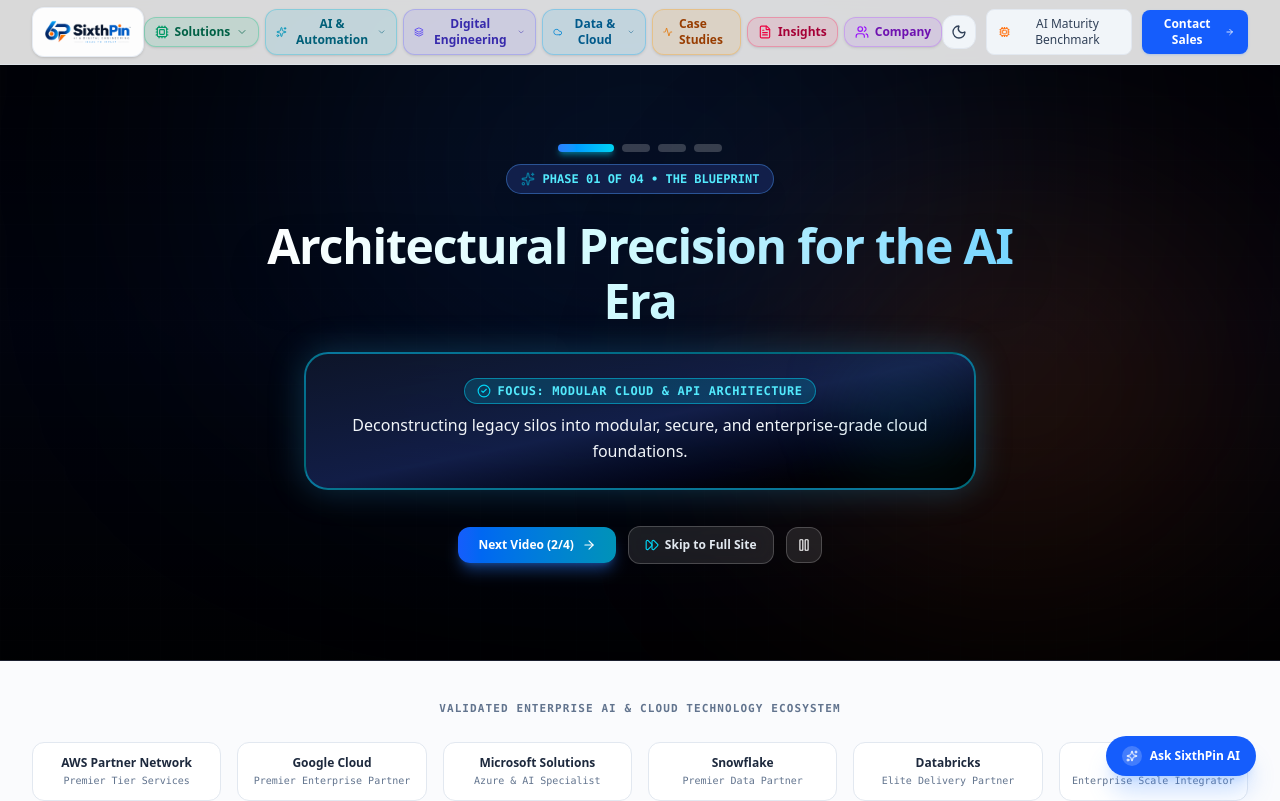
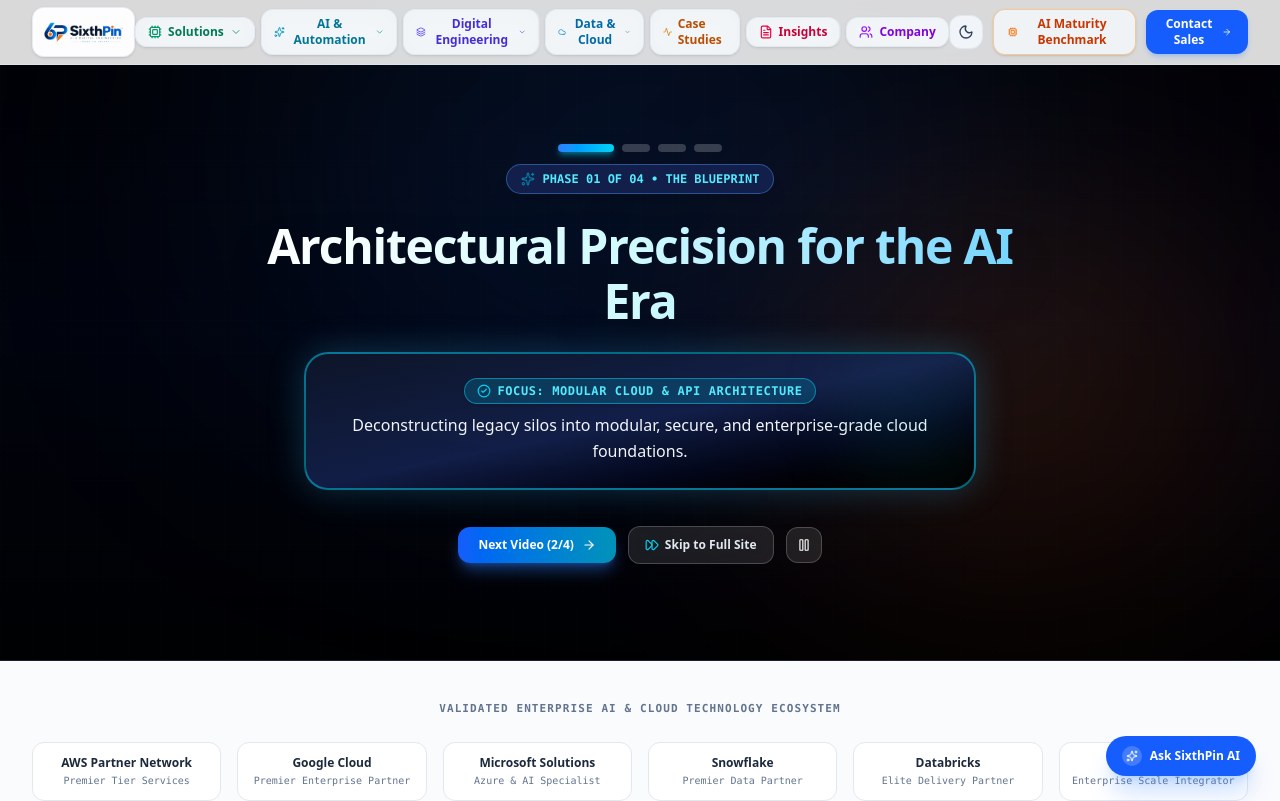
Before and after one commit to prasadkumarg202/sixthPin, a Next.js app: page / in a window 1280 px wide. Shown: the top 801 px of the page. Built offline with nearby package versions, Linux system fonts and the light colour scheme.

Commit message:
Unify nav background with category font colors, add micro-animations and mobile contact button

```diff
--- a/src/components/layout/Navbar.tsx
+++ b/src/components/layout/Navbar.tsx
@@ -94,52 +94,44 @@
   string,
   {
     icon: React.ReactNode;
-    bgClasses: string;
     textClasses: string;
-    activeClasses: string;
+    glowBorder: string;
   }
 > = {
   "Solutions": {
-    icon: <Cpu className="w-3.5 h-3.5 text-emerald-600 dark:text-emerald-400" />,
-    bgClasses: "bg-emerald-500/10 hover:bg-emerald-500/20 border-emerald-500/30 dark:bg-emerald-500/15 dark:border-emerald-500/40",
-    textClasses: "text-emerald-800 dark:text-emerald-300 font-bold",
-    activeClasses: "bg-emerald-500/25 border-emerald-500 text-emerald-900 dark:text-emerald-200 ring-1 ring-emerald-400/50",
+    icon: <Cpu className="w-3.5 h-3.5 text-emerald-600 dark:text-emerald-400 animate-pulse" />,
+    textClasses: "text-emerald-700 dark:text-emerald-300 group-hover:text-emerald-600 dark:group-hover:text-emerald-200 font-extrabold",
+    glowBorder: "hover:border-emerald-400/60 dark:hover:border-emerald-400/60 hover:shadow-emerald-500/10",
   },
   "AI & Automation": {
     icon: <Sparkles className="w-3.5 h-3.5 text-cyan-600 dark:text-cyan-400 animate-spin" style={{ animationDuration: "6s" }} />,
-    bgClasses: "bg-cyan-500/10 hover:bg-cyan-500/20 border-cyan-500/30 dark:bg-cyan-500/15 dark:border-cyan-500/40",
-    textClasses: "text-cyan-800 dark:text-cyan-300 font-bold",
-    activeClasses: "bg-cyan-500/25 border-cyan-500 text-cyan-900 dark:text-cyan-200 ring-1 ring-cyan-400/50",
+    textClasses: "text-cyan-700 dark:text-cyan-300 group-hover:text-cyan-600 dark:group-hover:text-cyan-200 font-extrabold",
+    glowBorder: "hover:border-cyan-400/60 dark:hover:border-cyan-400/60 hover:shadow-cyan-500/10",
   },
   "Digital Engineering": {
-    icon: <Layers className="w-3.5 h-3.5 text-indigo-600 dark:text-indigo-400" />,
-    bgClasses: "bg-indigo-500/10 hover:bg-indigo-500/20 border-indigo-500/30 dark:bg-indigo-500/15 dark:border-indigo-500/40",
-    textClasses: "text-indigo-800 dark:text-indigo-300 font-bold",
-    activeClasses: "bg-indigo-500/25 border-indigo-500 text-indigo-900 dark:text-indigo-200 ring-1 ring-indigo-400/50",
+    icon: <Layers className="w-3.5 h-3.5 text-indigo-600 dark:text-indigo-400 group-hover:scale-110 transition-transform" />,
+    textClasses: "text-indigo-700 dark:text-indigo-300 group-hover:text-indigo-600 dark:group-hover:text-indigo-200 font-extrabold",
+    glowBorder: "hover:border-indigo-400/60 dark:hover:border-indigo-400/60 hover:shadow-indigo-500/10",
   },
   "Data & Cloud": {
-    icon: <Cloud className="w-3.5 h-3.5 text-sky-600 dark:text-sky-400" />,
-    bgClasses: "bg-sky-500/10 hover:bg-sky-500/20 border-sky-500/30 dark:bg-sky-500/15 dark:border-sky-500/40",
-    textClasses: "text-sky-800 dark:text-sky-300 font-bold",
-    activeClasses: "bg-sky-500/25 border-sky-500 text-sky-900 dark:text-sky-200 ring-1 ring-sky-400/50",
+    icon: <Cloud className="w-3.5 h-3.5 text-sky-600 dark:text-sky-400 group-hover:-translate-y-0.5 transition-transform" />,
+    textClasses: "text-sky-700 dark:text-sky-300 group-hover:text-sky-600 dark:group-hover:text-sky-200 font-extrabold",
+    glowBorder: "hover:border-sky-400/60 dark:hover:border-sky-400/60 hover:shadow-sky-500/10",
   },
   "Case Studies": {
-    icon: <Activity className="w-3.5 h-3.5 text-amber-600 dark:text-amber-400" />,
-    bgClasses: "bg-amber-500/10 hover:bg-amber-500/20 border-amber-500/30 dark:bg-amber-500/15 dark:border-amber-500/40",
-    textClasses: "text-amber-800 dark:text-amber-300 font-bold",
-    activeClasses: "bg-amber-500/25 border-amber-500 text-amber-900 dark:text-amber-200 ring-1 ring-amber-400/50",
+    icon: <Activity className="w-3.5 h-3.5 text-amber-600 dark:text-amber-400 animate-pulse" />,
+    textClasses: "text-amber-700 dark:text-amber-300 group-hover:text-amber-600 dark:group-hover:text-amber-200 font-extrabold",
+    glowBorder: "hover:border-amber-400/60 dark:hover:border-amber-400/60 hover:shadow-amber-500/10",
   },
   "Insights": {
-    icon: <FileText className="w-3.5 h-3.5 text-rose-600 dark:text-rose-400" />,
-    bgClasses: "bg-rose-500/10 hover:bg-rose-500/20 border-rose-500/30 dark:bg-rose-500/15 dark:border-rose-500/40",
-    textClasses: "text-rose-800 dark:text-rose-300 font-bold",
-    activeClasses: "bg-rose-500/25 border-rose-500 text-rose-900 dark:text-rose-200 ring-1 ring-rose-400/50",
+    icon: <FileText className="w-3.5 h-3.5 text-rose-600 dark:text-rose-400 group-hover:rotate-6 transition-transform" />,
+    textClasses: "text-rose-700 dark:text-rose-300 group-hover:text-rose-600 dark:group-hover:text-rose-200 font-extrabold",
+    glowBorder: "hover:border-rose-400/60 dark:hover:border-rose-400/60 hover:shadow-rose-500/10",
   },
   "Company": {
-    icon: <Users className="w-3.5 h-3.5 text-purple-600 dark:text-purple-400" />,
-    bgClasses: "bg-purple-500/10 hover:bg-purple-500/20 border-purple-500/30 dark:bg-purple-500/15 dark:border-purple-500/40",
-    textClasses: "text-purple-800 dark:text-purple-300 font-bold",
-    activeClasses: "bg-purple-500/25 border-purple-500 text-purple-900 dark:text-purple-200 ring-1 ring-purple-400/50",
+    icon: <Users className="w-3.5 h-3.5 text-purple-600 dark:text-purple-400 group-hover:scale-105 transition-transform" />,
+    textClasses: "text-purple-700 dark:text-purple-300 group-hover:text-purple-600 dark:group-hover:text-purple-200 font-extrabold",
+    glowBorder: "hover:border-purple-400/60 dark:hover:border-purple-400/60 hover:shadow-purple-500/10",
   },
 };
 
@@ -170,14 +162,13 @@
           {/* Official Animated Brand Logo */}
           <AnimatedLogo />
 
-          {/* Desktop Navigation with Rich Backgrounds, Icons & Custom Font Colors */}
+          {/* Desktop Navigation with Common Frosted Background + Distinct Font Colors & Micro-Animations */}
           <nav className="hidden lg:flex items-center space-x-1.5">
             {navigationData.map((item) => {
               const style = navItemStyleMap[item.label] || {
                 icon: null,
-                bgClasses: "bg-slate-100 dark:bg-white/5 border-slate-200 dark:border-white/10",
                 textClasses: "text-slate-700 dark:text-slate-200 font-bold",
-                activeClasses: "bg-blue-600 text-white",
+                glowBorder: "hover:border-blue-400/50",
               };
 
               const isActive = activeDropdown === item.label;
@@ -185,28 +176,32 @@
               return (
                 <div
                   key={item.label}
-                  className="relative"
+                  className="relative group"
                   onMouseEnter={() => item.megaMenu && setActiveDropdown(item.label)}
                   onMouseLeave={() => setActiveDropdown(null)}
                 >
                   {item.href ? (
                     <Link
                       href={item.href}
-                      className={`px-2.5 py-1.5 rounded-xl text-xs flex items-center gap-1.5 border transition-all duration-200 shadow-sm ${style.textClasses} ${style.bgClasses}`}
+                      className={`px-3 py-1.5 rounded-xl text-xs flex items-center gap-1.5 bg-slate-100/90 hover:bg-slate-200/90 dark:bg-white/[0.07] dark:hover:bg-white/[0.13] border border-slate-200/90 dark:border-white/15 shadow-sm backdrop-blur-md hover:-translate-y-0.5 hover:shadow-md transition-all duration-200 ${style.textClasses} ${style.glowBorder}`}
                     >
                       {style.icon}
                       <span>{item.label}</span>
                     </Link>
                   ) : (
                     <button
-                      className={`px-2.5 py-1.5 rounded-xl text-xs flex items-center gap-1.5 border transition-all duration-200 shadow-sm ${style.textClasses} ${
-                        isActive ? style.activeClasses : style.bgClasses
+                      className={`px-3 py-1.5 rounded-xl text-xs flex items-center gap-1.5 border backdrop-blur-md hover:-translate-y-0.5 hover:shadow-md transition-all duration-200 shadow-sm ${
+                        style.textClasses
+                      } ${style.glowBorder} ${
+                        isActive
+                          ? "bg-slate-200 dark:bg-white/[0.18] border-slate-300 dark:border-white/30 shadow-md ring-1 ring-white/20"
+                          : "bg-slate-100/90 hover:bg-slate-200/90 dark:bg-white/[0.07] dark:hover:bg-white/[0.13] border-slate-200/90 dark:border-white/15"
                       }`}
                     >
                       {style.icon}
                       <span>{item.label}</span>
                       <ChevronDown
-                        className={`w-3 h-3 transition-transform duration-200 opacity-70 ${
+                        className={`w-3 h-3 transition-transform duration-200 opacity-75 ${
                           isActive ? "rotate-180 opacity-100" : ""
                         }`}
                       />
@@ -350,17 +345,17 @@
 
             <button
               onClick={onOpenAssessment}
-              className="px-3 py-1.5 rounded-lg text-xs font-medium text-slate-700 dark:text-slate-300 hover:text-blue-600 dark:hover:text-white bg-slate-100 dark:bg-white/5 hover:bg-slate-200 dark:hover:bg-white/10 border border-slate-200 dark:border-white/10 transition-colors flex items-center gap-1.5"
+              className="px-3.5 py-1.5 rounded-xl text-xs font-bold text-orange-700 dark:text-orange-300 bg-slate-100/90 dark:bg-white/[0.07] hover:bg-slate-200/90 dark:hover:bg-white/[0.13] border border-orange-400/40 hover:border-orange-400 shadow-sm transition-all hover:-translate-y-0.5 flex items-center gap-1.5"
             >
-              <Cpu className="w-3.5 h-3.5 text-orange-500 dark:text-orange-400" />
+              <Cpu className="w-3.5 h-3.5 text-orange-500 animate-pulse" />
               AI Maturity Benchmark
             </button>
             <button
               onClick={onOpenConsultation}
-              className="px-3.5 py-1.5 rounded-lg text-xs font-semibold text-white bg-blue-600 hover:bg-blue-700 dark:hover:bg-blue-500 shadow-sm shadow-blue-500/20 transition-all flex items-center gap-1.5"
+              className="px-4 py-1.5 rounded-xl text-xs font-bold text-white bg-blue-600 hover:bg-blue-700 active:scale-95 shadow-md shadow-blue-500/25 transition-all hover:-translate-y-0.5 flex items-center gap-1.5"
             >
               Contact Sales
-              <ArrowRight className="w-3 h-3" />
+              <ArrowRight className="w-3.5 h-3.5" />
             </button>
           </div>
 
@@ -391,19 +386,17 @@
         </div>
       </div>
 
-      {/* --- MOBILE IMPORTANT HEADINGS BAR (Vibrant Colors & Animations) --- */}
-      <div className="lg:hidden w-full border-t border-slate-200/80 dark:border-white/10 bg-gradient-to-r from-slate-100 via-white to-slate-100 dark:from-[#060911] dark:via-[#0c1322] dark:to-[#060911] backdrop-blur-xl overflow-x-auto scrollbar-none py-2 px-3 shadow-inner">
+      {/* --- MOBILE IMPORTANT HEADINGS BAR (Common Frosted Capsule + Distinct Font Colors & Micro-Animations) --- */}
+      <div className="lg:hidden w-full border-t border-slate-200/80 dark:border-white/10 bg-slate-50/95 dark:bg-[#060911]/95 backdrop-blur-xl overflow-x-auto scrollbar-none py-2 px-3 shadow-inner">
         <div className="flex items-center gap-2 w-max">
           {/* AI & Automation */}
           <Link
             href="/services/multi-agent-orchestration"
-            className="flex items-center gap-1.5 px-3 py-1.5 rounded-full text-xs font-extrabold bg-gradient-to-r from-cyan-500/25 via-blue-600/20 to-indigo-600/25 text-cyan-600 dark:text-cyan-300 border-2 border-cyan-400/60 shadow-md shadow-cyan-500/20 active:scale-95 transition-all whitespace-nowrap group"
+            className="flex items-center gap-1.5 px-3 py-1.5 rounded-full text-xs font-extrabold bg-slate-100/90 dark:bg-white/[0.08] text-cyan-700 dark:text-cyan-300 border border-slate-200 dark:border-white/15 shadow-sm active:scale-95 transition-transform whitespace-nowrap group hover:border-cyan-400/50"
           >
-            <span className="w-5 h-5 rounded-full bg-cyan-500/20 flex items-center justify-center border border-cyan-400/40">
-              <Sparkles className="w-3.5 h-3.5 text-cyan-500 dark:text-cyan-300 animate-spin" style={{ animationDuration: "6s" }} />
-            </span>
-            <span className="tracking-tight text-cyan-900 dark:text-cyan-200">AI & Automation</span>
-            <span className="px-1.5 py-0.5 rounded-full text-[9px] font-mono font-black bg-cyan-500 text-slate-950 shadow-sm animate-pulse">
+            <Sparkles className="w-3.5 h-3.5 text-cyan-500 dark:text-cyan-400 animate-spin" style={{ animationDuration: "6s" }} />
+            <span>AI & Automation</span>
+            <span className="px-1.5 py-0.2 rounded-full text-[8px] font-mono font-black bg-cyan-500/20 text-cyan-600 dark:text-cyan-300 border border-cyan-400/40">
               AI
             </span>
           </Link>
@@ -411,13 +404,11 @@
           {/* Digital Engineering */}
           <Link
             href="/services/legacy-modernization"
-            className="flex items-center gap-1.5 px-3 py-1.5 rounded-full text-xs font-extrabold bg-gradient-to-r from-indigo-500/25 via-purple-600/20 to-blue-600/25 text-indigo-700 dark:text-indigo-300 border-2 border-indigo-400/60 shadow-md shadow-indigo-500/20 active:scale-95 transition-all whitespace-nowrap"
+            className="flex items-center gap-1.5 px-3 py-1.5 rounded-full text-xs font-extrabold bg-slate-100/90 dark:bg-white/[0.08] text-indigo-700 dark:text-indigo-300 border border-slate-200 dark:border-white/15 shadow-sm active:scale-95 transition-transform whitespace-nowrap hover:border-indigo-400/50"
           >
-            <span className="w-5 h-5 rounded-full bg-indigo-500/20 flex items-center justify-center border border-indigo-400/40">
-              <Layers className="w-3.5 h-3.5 text-indigo-600 dark:text-indigo-300" />
-            </span>
-            <span className="tracking-tight text-indigo-900 dark:text-indigo-200">Digital Engineering</span>
-            <span className="px-1.5 py-0.5 rounded-full text-[9px] font-mono font-black bg-indigo-500 text-white shadow-sm">
+            <Layers className="w-3.5 h-3.5 text-indigo-500 dark:text-indigo-400" />
+            <span>Digital Engineering</span>
+            <span className="px-1.5 py-0.2 rounded-full text-[8px] font-mono font-black bg-indigo-500/20 text-indigo-600 dark:text-indigo-300 border border-indigo-400/40">
               ENG
             </span>
           </Link>
@@ -425,13 +416,11 @@
           {/* Data & Cloud */}
           <Link
             href="/services/cloud-native-platforms"
-            className="flex items-center gap-1.5 px-3 py-1.5 rounded-full text-xs font-extrabold bg-gradient-to-r from-sky-500/25 via-blue-600/20 to-cyan-600/25 text-sky-700 dark:text-sky-300 border-2 border-sky-400/60 shadow-md shadow-sky-500/20 active:scale-95 transition-all whitespace-nowrap"
+            className="flex items-center gap-1.5 px-3 py-1.5 rounded-full text-xs font-extrabold bg-slate-100/90 dark:bg-white/[0.08] text-sky-700 dark:text-sky-300 border border-slate-200 dark:border-white/15 shadow-sm active:scale-95 transition-transform whitespace-nowrap hover:border-sky-400/50"
           >
-            <span className="w-5 h-5 rounded-full bg-sky-500/20 flex items-center justify-center border border-sky-400/40">
-              <Cloud className="w-3.5 h-3.5 text-sky-600 dark:text-sky-300" />
-            </span>
-            <span className="tracking-tight text-sky-900 dark:text-sky-200">Data & Cloud</span>
-            <span className="px-1.5 py-0.5 rounded-full text-[9px] font-mono font-black bg-sky-500 text-white shadow-sm">
+            <Cloud className="w-3.5 h-3.5 text-sky-500 dark:text-sky-400" />
+            <span>Data & Cloud</span>
+            <span className="px-1.5 py-0.2 rounded-full text-[8px] font-mono font-black bg-sky-500/20 text-sky-600 dark:text-sky-300 border border-sky-400/40">
               CLOUD
             </span>
           </Link>
@@ -439,13 +428,11 @@
           {/* Solutions */}
           <Link
             href="/services"
-            className="flex items-center gap-1.5 px-3 py-1.5 rounded-full text-xs font-extrabold bg-gradient-to-r from-emerald-500/25 via-teal-600/20 to-green-600/25 text-emerald-700 dark:text-emerald-300 border-2 border-emerald-400/60 shadow-md shadow-emerald-500/20 active:scale-95 transition-all whitespace-nowrap"
+            className="flex items-center gap-1.5 px-3 py-1.5 rounded-full text-xs font-extrabold bg-slate-100/90 dark:bg-white/[0.08] text-emerald-700 dark:text-emerald-300 border border-slate-200 dark:border-white/15 shadow-sm active:scale-95 transition-transform whitespace-nowrap hover:border-emerald-400/50"
           >
-            <span className="w-5 h-5 rounded-full bg-emerald-500/20 flex items-center justify-center border border-emerald-400/40">
-              <Cpu className="w-3.5 h-3.5 text-emerald-600 dark:text-emerald-300" />
-            </span>
-            <span className="tracking-tight text-emerald-900 dark:text-emerald-200">Solutions</span>
-            <span className="px-1.5 py-0.5 rounded-full text-[9px] font-mono font-black bg-emerald-500 text-white shadow-sm">
+            <Cpu className="w-3.5 h-3.5 text-emerald-500 dark:text-emerald-400 animate-pulse" />
+            <span>Solutions</span>
+            <span className="px-1.5 py-0.2 rounded-full text-[8px] font-mono font-black bg-emerald-500/20 text-emerald-600 dark:text-emerald-300 border border-emerald-400/40">
               CORE
             </span>
           </Link>
@@ -453,13 +440,11 @@
           {/* Case Studies */}
           <Link
             href="/case-studies"
-            className="flex items-center gap-1.5 px-3 py-1.5 rounded-full text-xs font-extrabold bg-gradient-to-r from-amber-500/25 via-orange-600/20 to-yellow-600/25 text-amber-700 dark:text-amber-300 border-2 border-amber-400/60 shadow-md shadow-amber-500/20 active:scale-95 transition-all whitespace-nowrap"
+            className="flex items-center gap-1.5 px-3 py-1.5 rounded-full text-xs font-extrabold bg-slate-100/90 dark:bg-white/[0.08] text-amber-700 dark:text-amber-300 border border-slate-200 dark:border-white/15 shadow-sm active:scale-95 transition-transform whitespace-nowrap hover:border-amber-400/50"
           >
-            <span className="w-5 h-5 rounded-full bg-amber-500/20 flex items-center justify-center border border-amber-400/40">
-              <Activity className="w-3.5 h-3.5 text-amber-600 dark:text-amber-300" />
-            </span>
-            <span className="tracking-tight text-amber-900 dark:text-amber-200">Case Studies</span>
-            <span className="px-1.5 py-0.5 rounded-full text-[9px] font-mono font-black bg-amber-500 text-white shadow-sm">
+            <Activity className="w-3.5 h-3.5 text-amber-500 dark:text-amber-400 animate-pulse" />
+            <span>Case Studies</span>
+            <span className="px-1.5 py-0.2 rounded-full text-[8px] font-mono font-black bg-amber-500/20 text-amber-600 dark:text-amber-300 border border-amber-400/40">
               ROI
             </span>
           </Link>
@@ -467,13 +452,11 @@
           {/* Insights */}
           <Link
             href="/insights"
-            className="flex items-center gap-1.5 px-3 py-1.5 rounded-full text-xs font-extrabold bg-gradient-to-r from-rose-500/25 via-pink-600/20 to-purple-600/25 text-rose-700 dark:text-rose-300 border-2 border-rose-400/60 shadow-md shadow-rose-500/20 active:scale-95 transition-all whitespace-nowrap"
+            className="flex items-center gap-1.5 px-3 py-1.5 rounded-full text-xs font-extrabold bg-slate-100/90 dark:bg-white/[0.08] text-rose-700 dark:text-rose-300 border border-slate-200 dark:border-white/15 shadow-sm active:scale-95 transition-transform whitespace-nowrap hover:border-rose-400/50"
           >
-            <span className="w-5 h-5 rounded-full bg-rose-500/20 flex items-center justify-center border border-rose-400/40">
-              <FileText className="w-3.5 h-3.5 text-rose-600 dark:text-rose-300" />
-            </span>
-            <span className="tracking-tight text-rose-900 dark:text-rose-200">Insights</span>
-            <span className="px-1.5 py-0.5 rounded-full text-[9px] font-mono font-black bg-rose-500 text-white shadow-sm">
+            <FileText className="w-3.5 h-3.5 text-rose-500 dark:text-rose-400" />
+            <span>Insights</span>
+            <span className="px-1.5 py-0.2 rounded-full text-[8px] font-mono font-black bg-rose-500/20 text-rose-600 dark:text-rose-300 border border-rose-400/40">
               NEW
             </span>
           </Link>
@@ -481,12 +464,10 @@
           {/* Company */}
           <Link
             href="/company/about"
-            className="flex items-center gap-1.5 px-3 py-1.5 rounded-full text-xs font-extrabold bg-gradient-to-r from-slate-600/25 via-slate-700/20 to-blue-600/25 text-slate-800 dark:text-slate-200 border-2 border-slate-300 dark:border-white/30 shadow-md active:scale-95 transition-all whitespace-nowrap"
+            className="flex items-center gap-1.5 px-3 py-1.5 rounded-full text-xs font-extrabold bg-slate-100/90 dark:bg-white/[0.08] text-purple-700 dark:text-purple-300 border border-slate-200 dark:border-white/15 shadow-sm active:scale-95 transition-transform whitespace-nowrap hover:border-purple-400/50"
           >
-            <span className="w-5 h-5 rounded-full bg-slate-500/20 flex items-center justify-center border border-slate-400/40">
-              <Users className="w-3.5 h-3.5 text-slate-700 dark:text-slate-200" />
-            </span>
-            <span className="tracking-tight">Company</span>
+            <Users className="w-3.5 h-3.5 text-purple-500 dark:text-purple-400" />
+            <span>Company</span>
           </Link>
         </div>
       </div>
```
Also changed, not shown: 1 other file (tests, documents, lock files or other folders).
